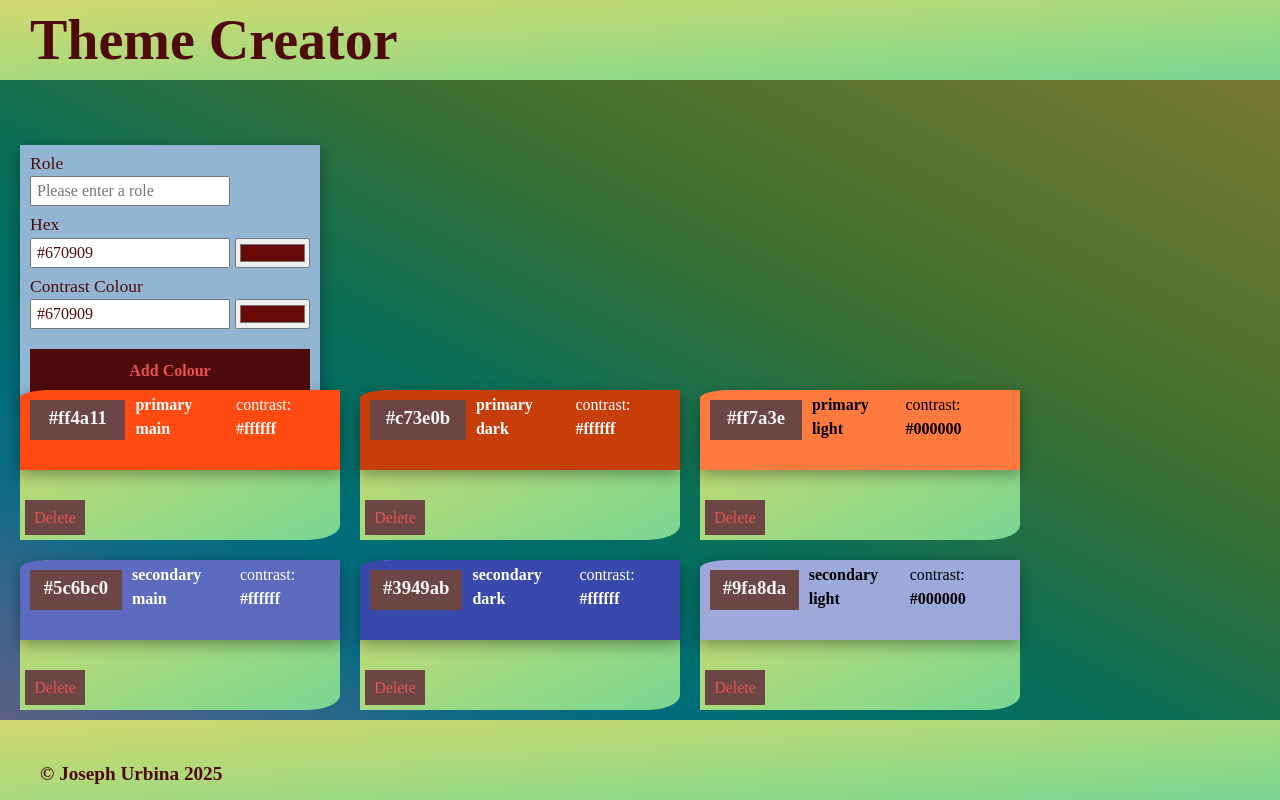
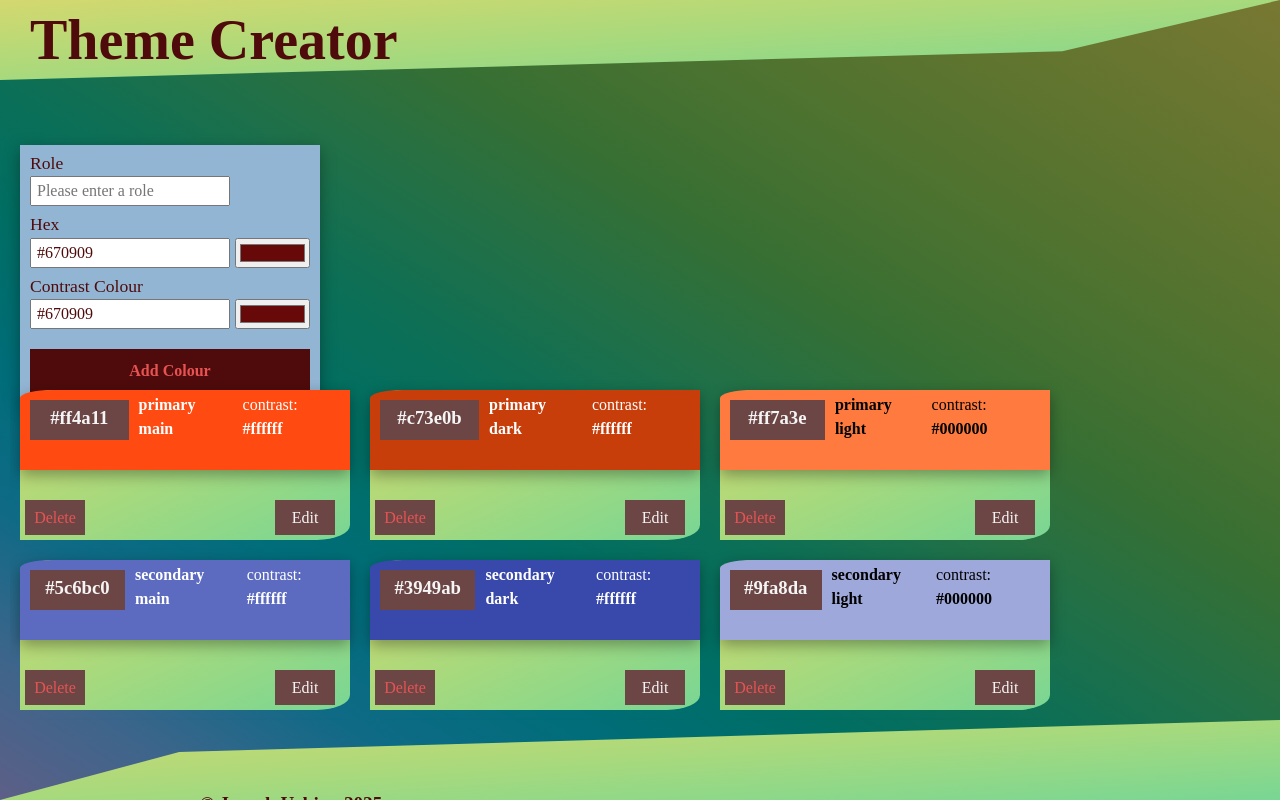
Before and after one commit to urbinaj61/colour-theme-picker, a React (Vite) app: page / in a window 1280 px wide. Built offline with nearby package versions, Linux system fonts and the light colour scheme; a web font is replaced by a local one.

Commit message:
edit colour complete

```diff
--- a/src/App.css
+++ b/src/App.css
@@ -4,3 +4,4 @@
 @import "./Components/header/header.css";
 @import "./Components/footer/footer.css";
 @import "./Components/deleteMessage/deleteMessage.css";
+@import "./Components/editButton/editButton.css";
--- a/src/App.jsx
+++ b/src/App.jsx
@@ -12,9 +12,19 @@ const App = () => {
   const [showWarning, setShowWarning] = useState(false);
   const [id, setId] = useState("");
   const [, setAction] = useState("");
+  const [edit, setEdit] = useState(false);
+  const [colour, setColour] = useState({});
 
   const handleAddColour = formData => {
-    setColours([...colours, formData]);
+    if (colours.find(colour => colour.id === formData.id)) {
+      setColours(
+        colours.map(colour => (colour.id === formData.id ? formData : colour))
+      );
+      setEdit(false);
+      setColour({});
+    } else {
+      setColours([...colours, formData]);
+    }
   };
 
   const handleDeleteColour = e => {
@@ -28,11 +38,26 @@ const App = () => {
     setAction("");
   };
 
+  const handleEdit = e => {
+    setId(e.target.id);
+    setEdit(!edit);
+    setColour(colours.find(colour => colour.id === e.target.id));
+  };
+
   return (
     <>
       <Header />
       <main>
-        <ColourForm onAddColour={handleAddColour} />
+        <ColourForm onAddColour={handleAddColour} title='Add Colour' />
+
+        {edit && (
+          <ColourForm
+            onAddColour={handleAddColour}
+            title='Edit Colour'
+            colour={colour}
+          />
+        )}
+
         <section className='colour-roles'>
           {colours.length > 0 ? (
             colours.map(color => {
@@ -45,7 +70,8 @@ const App = () => {
                   setShowWarning={setShowWarning}
                   setAction={setAction}
                   confirmDelete={confirmDelete}
-                  id={id}
+                  id={color.id}
+                  onEdit={handleEdit}
                 />
               );
             })
--- a/src/Components/Color/Color.css
+++ b/src/Components/Color/Color.css
@@ -1,4 +1,5 @@
 .colour-card-container {
+  position: relative;
   margin: 10px 10px;
   background-image: linear-gradient(
     to left top,
@@ -8,7 +9,7 @@
     #bdd975,
     #d4d86f
   );
-  width: 320px;
+  width: 330px;
   height: 150px;
   border-top-left-radius: 10%;
   border-bottom-right-radius: 10%;
--- a/src/Components/Color/Color.jsx
+++ b/src/Components/Color/Color.jsx
@@ -1,4 +1,5 @@
 import DeleteMessage from "../deleteMessage/DeleteMessage.jsx";
+import EditButton from "../editButton/EditButton.jsx";
 
 export default function Color({
   color,
@@ -8,6 +9,7 @@ export default function Color({
   setAction,
   confirmDelete,
   id,
+  onEdit,
 }) {
   return (
     <section className='colour-card-container'>
@@ -40,6 +42,7 @@ export default function Color({
           id={id}
         />
       )}
+      <EditButton onEdit={onEdit} id={id} />
     </section>
   );
 }
--- a/src/Components/colourForm/ColourForm.jsx
+++ b/src/Components/colourForm/ColourForm.jsx
@@ -1,17 +1,32 @@
 import { useState } from "react";
 import { uid } from "uid";
 
-const ColourForm = ({ onAddColour }) => {
-  const [hexColour, setHexColour] = useState("#670909");
-  const [contrastColour, setContrastColour] = useState("#670909");
+const ColourForm = ({ onAddColour, title, colour }) => {
+  const [role, setRole] = useState(colour?.role || "");
+  const [hexColour, setHexColour] = useState(colour?.hex || "#670909");
+  const [contrastColour, setContrastColour] = useState(
+    colour?.contrast || "#670909"
+  );
 
   const handleSubmit = e => {
     e.preventDefault();
-    const formData = new FormData(e.target);
-    formData.append("id", uid());
-    onAddColour(Object.fromEntries(formData));
-    e.target.reset();
-    e.target[0].focus();
+    const newColour = {
+      role,
+      hexText: hexColour,
+      hex: hexColour,
+      contrastText: contrastColour,
+      contrast: contrastColour,
+      id: colour?.id || uid(), // reuse id for edits
+    };
+
+    onAddColour(newColour);
+
+    // reset form only if not editing
+    if (!colour) {
+      setRole("");
+      setHexColour("#670909");
+      setContrastColour("#670909");
+    }
   };
 
   return (
@@ -27,6 +42,8 @@ const ColourForm = ({ onAddColour }) => {
           type='text'
           name='role'
           placeholder='Please enter a role'
+          value={role}
+          onChange={e => setRole(e.target.value)}
         />
         <label className='colour-creator-label' htmlFor='hexText'>
           Hex
@@ -69,7 +86,7 @@ const ColourForm = ({ onAddColour }) => {
           value={contrastColour}
           onChange={e => setContrastColour(e.target.value)}
         />
-        <button className='colour-creator-button'>Add Colour</button>
+        <button className='colour-creator-button'>{title}</button>
       </form>
     </section>
   );
--- /dev/null
+++ b/src/Components/editButton/EditButton.jsx
@@ -0,0 +1,13 @@
+const EditButton = ({ onEdit, id }) => {
+  return (
+    <button
+      id={id}
+      className='colour-card-edit-button'
+      onClick={id => onEdit(id)}
+    >
+      Edit
+    </button>
+  );
+};
+
+export default EditButton;
--- /dev/null
+++ b/src/Components/editButton/editButton.css
@@ -0,0 +1,11 @@
+.colour-card-edit-button {
+  position: absolute;
+  width: 60px;
+  height: 35px;
+  border: none;
+  bottom: 5px;
+  right: 15px;
+  background-color: var(--colour-card-headline-bg);
+  color: var(--colour-card-headline-text);
+  cursor: pointer;
+}
--- a/src/Components/footer/footer.css
+++ b/src/Components/footer/footer.css
@@ -11,11 +11,12 @@ footer {
   height: 10vh;
   position: fixed;
   overflow: hidden;
+  clip-path: polygon(14% 40%, 100% 0%, 100% 100%, 0 100%);
 }
 
 .footer-text {
   font-size: 1.2rem;
-  padding: 40px 0 0 40px;
+  padding: 70px 0 0 200px;
   color: var(--colour-form-text);
   font-weight: bold;
 }
--- a/src/Components/header/header.css
+++ b/src/Components/header/header.css
@@ -13,6 +13,7 @@ header {
   height: 10vh;
   position: static;
   overflow: hidden;
+  clip-path: polygon(0 0, 100% 0%, 83% 64%, 0 100%);
 }
 
 h1 {
--- a/src/index.css
+++ b/src/index.css
@@ -19,9 +19,25 @@
 }
 
 body {
+  background-image: linear-gradient(
+    to right top,
+    #5d5f87,
+    #3d658b,
+    #0f6a86,
+    #006d79,
+    #006e64,
+    #0c6f56,
+    #227046,
+    #376f33,
+    #4a7230,
+    #5a742f,
+    #697630,
+    #787832
+  );
   line-height: 1.5;
   -webkit-font-smoothing: antialiased;
   overflow: hidden;
+  height: 100vh;
 }
 
 img,
@@ -56,21 +72,6 @@ h6 {
 }
 
 main {
-  background-image: linear-gradient(
-    to right top,
-    #5d5f87,
-    #3d658b,
-    #0f6a86,
-    #006d79,
-    #006e64,
-    #0c6f56,
-    #227046,
-    #376f33,
-    #4a7230,
-    #5a742f,
-    #697630,
-    #787832
-  );
   display: flex;
   height: 80vh;
   overflow: hidden;
```
